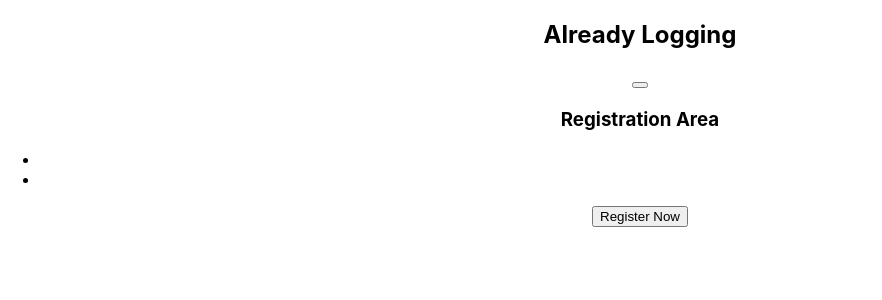
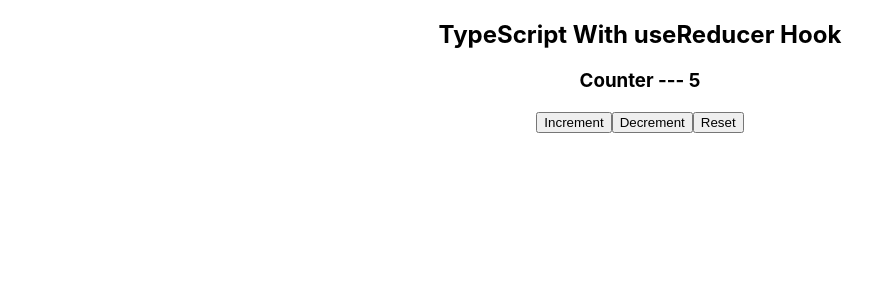
Before and after one commit to MuhammadShohagIslam/React-TypeScript, a React (Create React App) app: page / in a window 1280 px wide. Shown: the top 300 px of the page, without its empty margins (0-882 px from the left). Built offline with nearby package versions, Linux system fonts and the light colour scheme.

Commit message:
useReducer TypeScript

```diff
--- a/src/App.tsx
+++ b/src/App.tsx
@@ -3,7 +3,8 @@ import "./App.css";
 // import Main from "./components/TypingProps/Main";
 // import Main from './components/EventProps/Main';
 // import StyleProps from "./components/StyleProps/StyleProps";
-import UseStateType from './components/UseStateType/User';
+// import UseStateType from './components/UseStateType/User';
+import Main from "./components/UseReducer/Main";
 
 
 function App() {
@@ -12,7 +13,8 @@ function App() {
             {/* <Main /> */}
             {/* <Main/> */}
             {/* <StyleProps style={{fontSize: 30, color:"green"}} /> */}
-            <UseStateType />
+            {/* <UseStateType /> */}
+            <Main/>
         </div>
     );
 }
--- /dev/null
+++ b/src/components/UseReducer/ComplexCounter.tsx
@@ -0,0 +1,47 @@
+import { useReducer } from "react";
+
+type InitialState = {
+    counter: number;
+};
+type UpdateAction = {
+    type: "Increment" | "Decrement";
+    value: number
+};
+
+type ResetAction = {
+    type: "Reset"
+}
+
+type CounterAction = UpdateAction | ResetAction
+const initialState = {
+    counter: 5,
+};
+
+const reducer = (state: InitialState, action: CounterAction) => {
+    switch (action.type) {
+        case "Increment":
+            return {counter: state.counter + action.value };
+        case "Decrement":
+            return {counter: state.counter - action.value };
+        case "Reset":
+            return initialState;
+        default:
+            return initialState;
+    }
+};
+
+const ComplexCounter = () => {
+    const [count, dispatch] = useReducer(reducer, initialState);
+    // console.log(count)
+    return (
+        <>
+            <h2>TypeScript With useReducer Hook</h2>
+            <h3>Counter --- {count.counter}</h3>
+            <button onClick={() => dispatch({type: "Increment", value: 1})}>Increment</button>
+            <button onClick={() => dispatch({type: "Decrement", value: 2})}>Decrement</button>
+            <button onClick={() => dispatch({type: "Reset"})}>Reset</button>
+        </>
+    );
+};
+
+export default ComplexCounter;
--- /dev/null
+++ b/src/components/UseReducer/Main.tsx
@@ -0,0 +1,11 @@
+import Complexcounter from "./ComplexCounter";
+
+const Main = () => {
+    return (
+        <>
+            <Complexcounter/>
+        </>
+    );
+}
+
+export default Main;
```
Also changed, not shown: src/components/UseReducer/Counter.tsx (added, +37 -0 lines).
